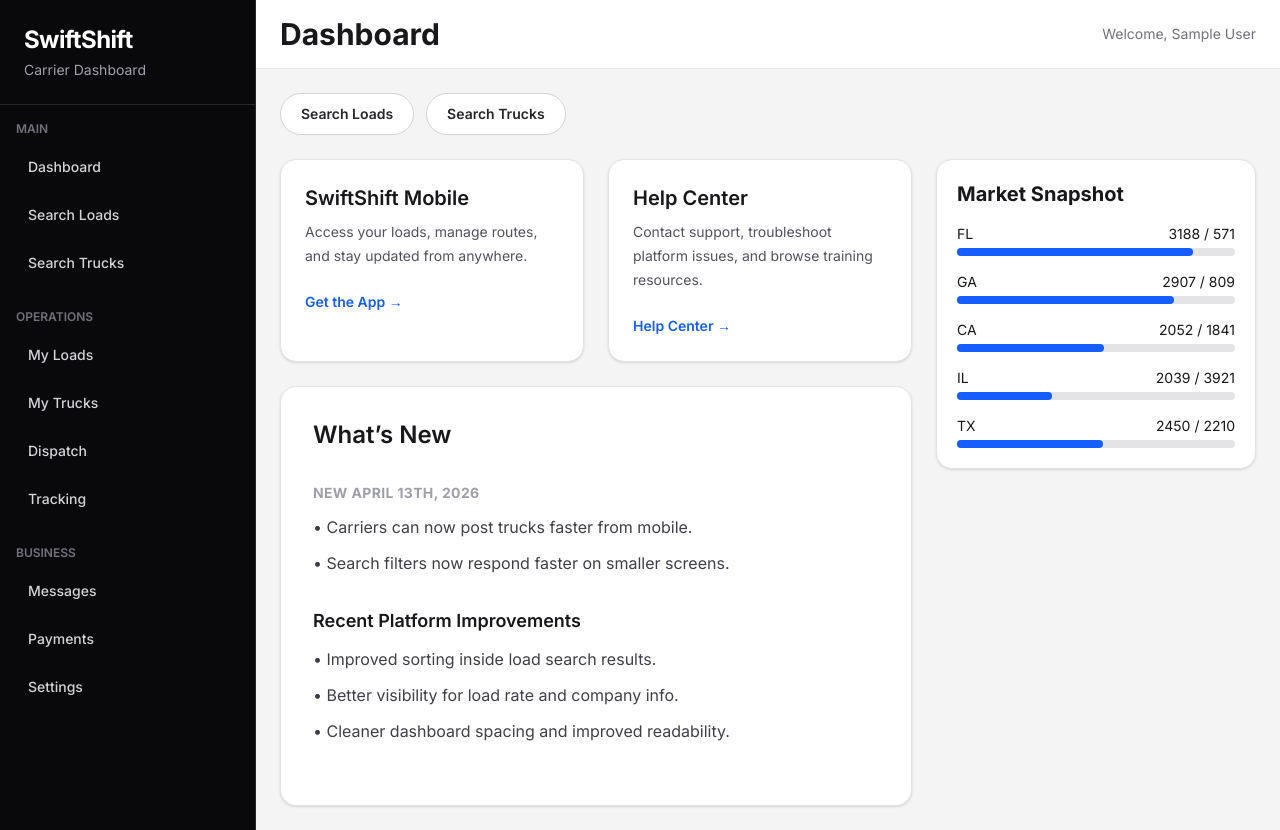
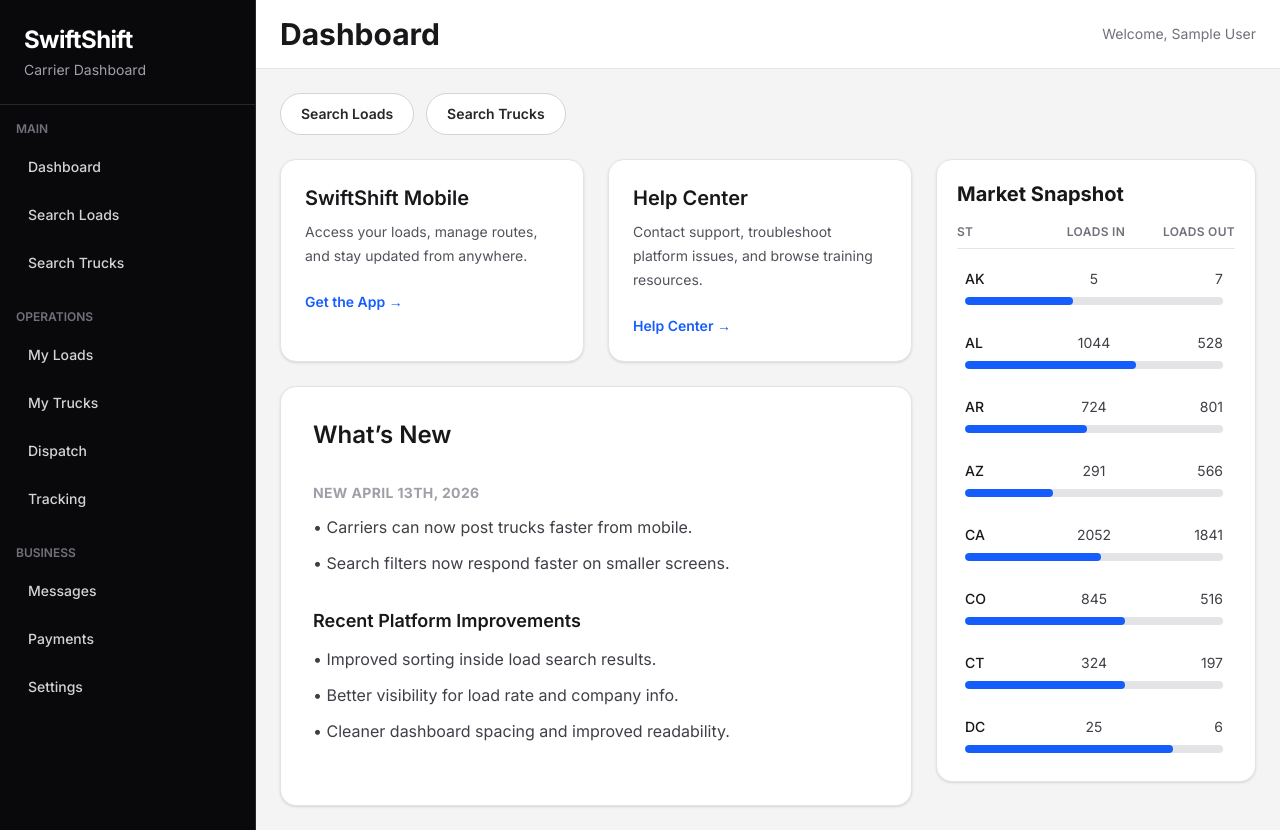
Before and after one commit to alexandrelee10/SwiftShift, a Next.js app: page /dashboard in a window 1280 px wide. Built offline with nearby package versions, Linux system fonts and the light colour scheme; no server answers; sample sign-in values are in the browser's storage.

Commit message:
Added updates to right rail

```diff
--- a/app/dashboard/page.tsx
+++ b/app/dashboard/page.tsx
@@ -158,24 +158,94 @@
               {/* Right rail */}
               <aside>
                 <div className="rounded-2xl bg-white border border-zinc-200 p-5 shadow-sm sticky top-6">
+
+                  {/* Title */}
                   <h3 className="text-xl font-bold text-zinc-900 mb-4">
                     Market Snapshot
                   </h3>
 
-                  <div className="space-y-4">
+                  {/* Header row */}
+                  <div className="grid grid-cols-3 text-xs font-semibold text-zinc-500 uppercase tracking-wide border-b border-zinc-200 pb-2 mb-3">
+                    <span>ST</span>
+                    <span className="text-center">Loads In</span>
+                    <span className="text-right">Loads Out</span>
+                  </div>
+
+                  {/* States */}
+                  <div className="space-y-3 max-h-[500px] overflow-y-auto pr-1">
                     {[
+                      { state: "AK", inbound: 5, outbound: 7 },
+                      { state: "AL", inbound: 1044, outbound: 528 },
+                      { state: "AR", inbound: 724, outbound: 801 },
+                      { state: "AZ", inbound: 291, outbound: 566 },
+                      { state: "CA", inbound: 2052, outbound: 1841 },
+                      { state: "CO", inbound: 845, outbound: 516 },
+                      { state: "CT", inbound: 324, outbound: 197 },
+                      { state: "DC", inbound: 25, outbound: 6 },
+                      { state: "DE", inbound: 64, outbound: 90 },
                       { state: "FL", inbound: 3188, outbound: 571 },
                       { state: "GA", inbound: 2907, outbound: 809 },
-                      { state: "CA", inbound: 2052, outbound: 1841 },
+                      { state: "IA", inbound: 681, outbound: 431 },
+                      { state: "ID", inbound: 142, outbound: 198 },
                       { state: "IL", inbound: 2039, outbound: 3921 },
+                      { state: "IN", inbound: 1476, outbound: 2543 },
+                      { state: "KS", inbound: 879, outbound: 935 },
+                      { state: "KY", inbound: 965, outbound: 1204 },
+                      { state: "LA", inbound: 756, outbound: 688 },
+                      { state: "MA", inbound: 512, outbound: 430 },
+                      { state: "MD", inbound: 678, outbound: 590 },
+                      { state: "ME", inbound: 89, outbound: 120 },
+                      { state: "MI", inbound: 1345, outbound: 1780 },
+                      { state: "MN", inbound: 890, outbound: 1102 },
+                      { state: "MO", inbound: 1203, outbound: 1455 },
+                      { state: "MS", inbound: 410, outbound: 390 },
+                      { state: "MT", inbound: 76, outbound: 102 },
+                      { state: "NC", inbound: 1750, outbound: 980 },
+                      { state: "ND", inbound: 95, outbound: 140 },
+                      { state: "NE", inbound: 430, outbound: 520 },
+                      { state: "NH", inbound: 110, outbound: 95 },
+                      { state: "NJ", inbound: 980, outbound: 870 },
+                      { state: "NM", inbound: 210, outbound: 260 },
+                      { state: "NV", inbound: 350, outbound: 480 },
+                      { state: "NY", inbound: 1650, outbound: 1400 },
+                      { state: "OH", inbound: 1890, outbound: 2100 },
+                      { state: "OK", inbound: 620, outbound: 710 },
+                      { state: "OR", inbound: 540, outbound: 620 },
+                      { state: "PA", inbound: 1720, outbound: 1600 },
+                      { state: "RI", inbound: 70, outbound: 65 },
+                      { state: "SC", inbound: 880, outbound: 760 },
+                      { state: "SD", inbound: 120, outbound: 150 },
+                      { state: "TN", inbound: 1350, outbound: 1250 },
                       { state: "TX", inbound: 2450, outbound: 2210 },
+                      { state: "UT", inbound: 390, outbound: 470 },
+                      { state: "VA", inbound: 980, outbound: 910 },
+                      { state: "VT", inbound: 60, outbound: 55 },
+                      { state: "WA", inbound: 780, outbound: 860 },
+                      { state: "WI", inbound: 920, outbound: 1040 },
+                      { state: "WV", inbound: 210, outbound: 180 },
+                      { state: "WY", inbound: 65, outbound: 80 },
                     ].map((item) => (
-                      <div key={item.state}>
-                        <div className="flex justify-between text-sm mb-1">
-                          <span>{item.state}</span>
-                          <span>{item.inbound} / {item.outbound}</span>
-                        </div>
-                        <div className="h-2 bg-zinc-200 rounded-full">
+                      <div
+                        key={item.state}
+                        className="grid grid-cols-3 items-center rounded-lg px-2 py-2 hover:bg-zinc-50 transition"
+                      >
+                        {/* State */}
+                        <span className="text-sm font-medium text-zinc-900">
+                          {item.state}
+                        </span>
+
+                        {/* Loads In */}
+                        <span className="text-sm text-center text-zinc-700">
+                          {item.inbound}
+                        </span>
+
+                        {/* Loads Out */}
+                        <span className="text-sm text-right text-zinc-700">
+                          {item.outbound}
+                        </span>
+
+                        {/* Progress bar (full width row below) */}
+                        <div className="col-span-3 mt-2 h-2 rounded-full bg-zinc-200 overflow-hidden">
                           <div
                             className="h-full bg-blue-600 rounded-full"
                             style={{
```
